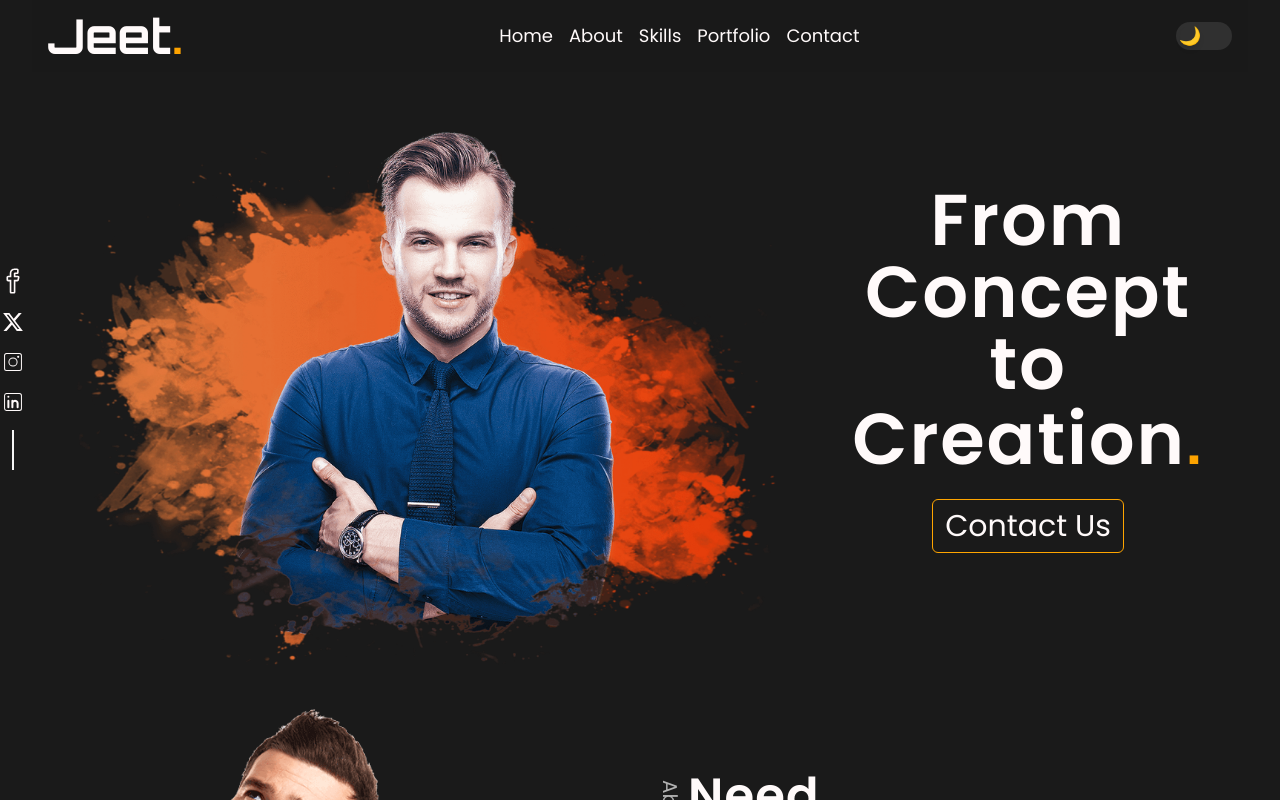
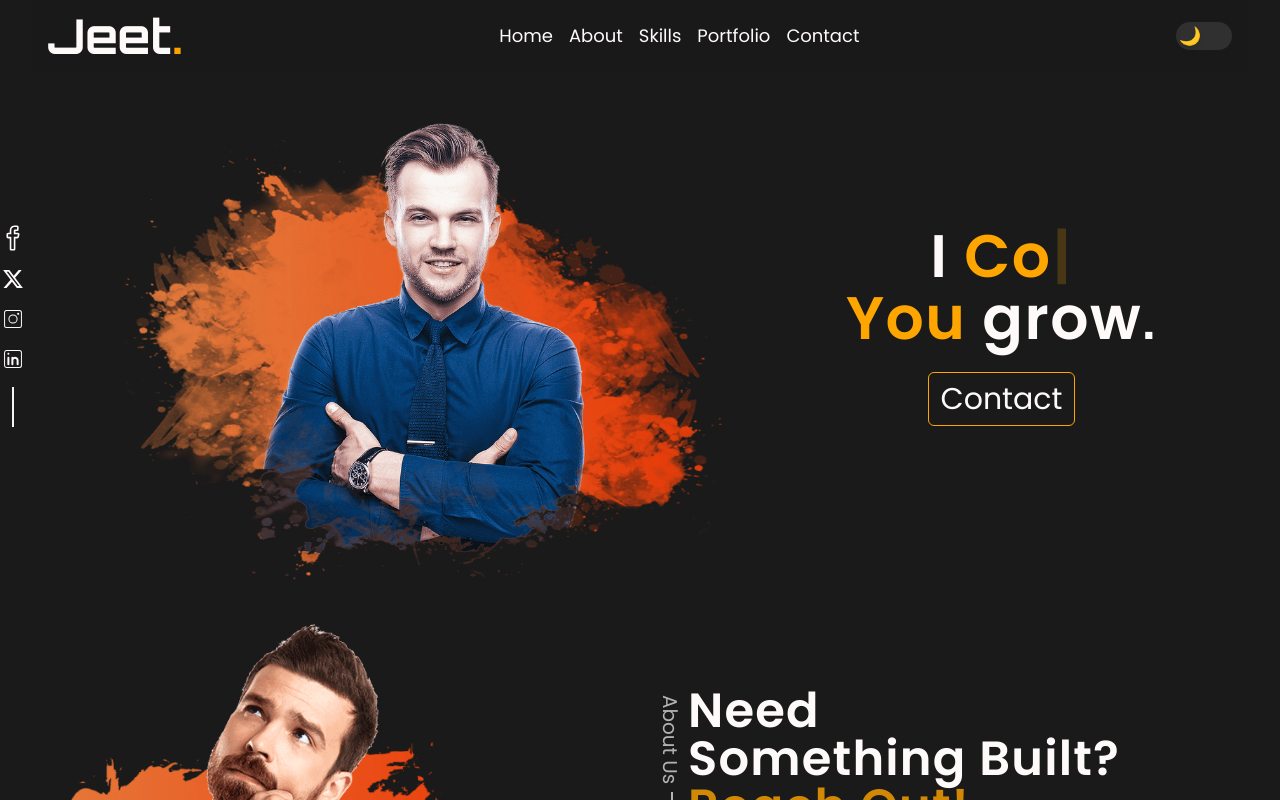
Before and after one commit to jeetsingh008/my-portfolio, a Next.js app: page / in a window 1280 px wide. Shown: the top 800 px of the page. Built offline with nearby package versions, Linux system fonts and the light colour scheme.

Commit message:
Added typewrite animation effect on CTA section text

```diff
--- a/components/home/Hero.tsx
+++ b/components/home/Hero.tsx
@@ -1,14 +1,18 @@
+"use client";
 import Image from "next/image";
 import React from "react";
+import Typewriter from "typewriter-effect";
 import heroImage from "../../public/hero-banner.png";
 import { SlSocialFacebook } from "react-icons/sl";
 import { RiTwitterXFill } from "react-icons/ri";
 import { CiInstagram } from "react-icons/ci";
 import { CiLinkedin } from "react-icons/ci";
+import { useAppSelector } from "../../redux/hooks";
 
 const HeroSection = () => {
+  const themeState = useAppSelector((state) => state.darkTheme.mode);
   return (
-    <div className="relative flex flex-col xl:flex-row justify-evenly items-center w-full">
+    <div className="relative flex flex-col md:flex-row justify-evenly items-center w-full">
       <div className="absolute top-1/2 -translate-y-1/2 left-0 flex flex-col items-center gap-4">
         <a
           href="#"
@@ -49,24 +53,40 @@ const HeroSection = () => {
         <Image
           alt="Hero Image"
           src={heroImage}
-          height={700}
-          width={700}
+          height={600}
+          width={600}
           priority
           style={{ objectFit: "cover" }}
         />
       </div>
       {/* Call to action part */}
-      <div className="max-xl:absolute max-xl:top-4/5 max-xl:-translate-y-4/5 flex justify-center items-center">
+      <div className="max-md:absolute max-md:top-4/5 max-md:-translate-y-4/5 flex justify-center items-center">
         <div className="flex-col items-center gap-3">
-          <p className="text-center text-4xl sm:text-6xl md:text-7xl xl:text-7xl font-semibold tracking-wide">
-            From <br /> <span>Concept</span>
+          <p
+            className={`text-center ${
+              themeState === "light" ? "text-white md:text-black" : ""
+            } text-4xl sm:text-5xl md:text-6xl 2xl:text-7xl font-semibold tracking-wide`}
+          >
+            I{" "}
+            <span className="inline-block text-orange">
+              <Typewriter
+                options={{
+                  strings: ["Design", "Code", "Develop", "Create"],
+                  autoStart: true,
+                  loop: true,
+                }}
+              />
+            </span>{" "}
             <br />
-            to <br /> <span>Creation</span>
-            <span className="text-orange animate-pulse font-orbitron">.</span>
+            <h2 className="text-nowrap">
+              <span className="text-orange">You</span> grow
+              <span className="font-orbitron">.</span>
+            </h2>
           </p>
+
           <div className="flex justify-center items-center mt-6">
             <button className="border border-orange rounded-sm text-xl lg:text-2xl xl:text-3xl px-3 py-2 hover:bg-orange hover:text-gray-dark transition-colors duration-300 ease-in-out">
-              Contact Us
+              Contact
             </button>
           </div>
         </div>
--- a/package.json
+++ b/package.json
@@ -24,6 +24,7 @@
     "react-icons": "^5.5.0",
     "react-redux": "^9.2.0",
     "tailwind-merge": "^3.3.1",
+    "typewriter-effect": "^2.22.0",
     "zod": "^3.25.67"
   },
   "devDependencies": {
```
Also changed, not shown: 1 other file (tests, documents, lock files or other folders).
